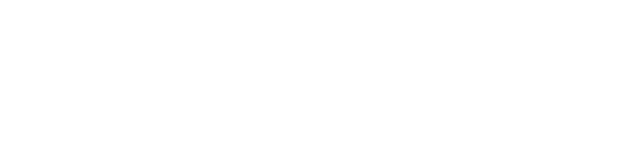
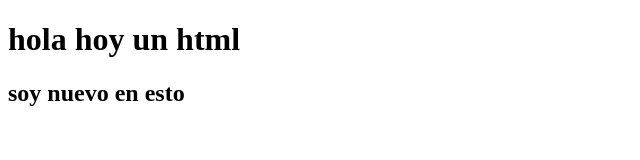
Before and after one commit to hidalgojt/pratica-html, a plain HTML site: page index.html in a window 1280 px wide. Shown: the whole page, without its empty margins (0-640 px from the left). Drawn offline with Linux system fonts and the light colour scheme.

Commit message:
se agregaron dos titulos al html

```diff
--- a/index.html
+++ b/index.html
@@ -6,6 +6,7 @@
     <title>Document</title>
 </head>
 <body>
-
+    <h1> hola hoy un html </h1>
+    <h2>soy nuevo en esto </h2>
 </body>
 </html>
```
